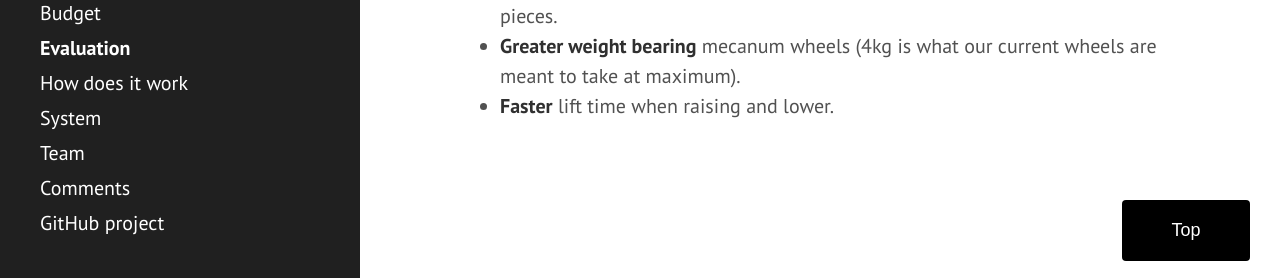
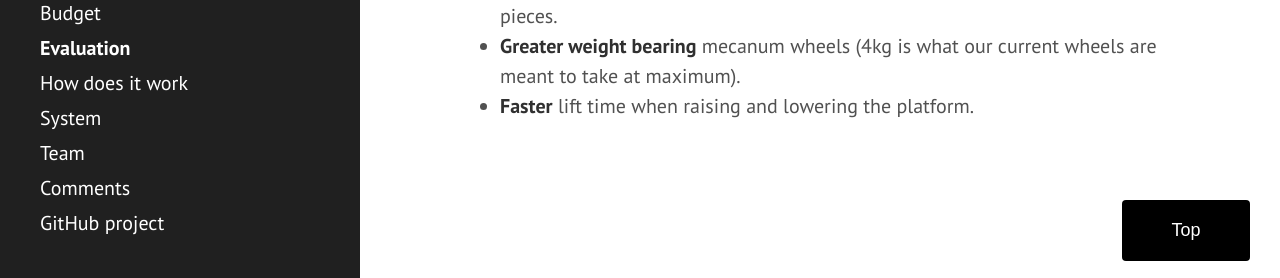
Before and after one commit to okapeng/sdp2020-group2, a Jekyll site: the page built from _pages/evaluation.md, in a window 1280 px wide and 900 px high, scrolled down 3731 px. Shown: the part 619-897 px from the top of the window. Built offline with Jekyll 4.4.1, drawn with Linux system fonts in a browser that asks for light colours.

Commit message:
Update evaluation.md

```diff
--- a/_pages/evaluation.md
+++ b/_pages/evaluation.md
@@ -52,6 +52,6 @@ permalink: /evaluation/
   * Use **better** infrared **sensor-beacon combination** for longer range following possibly with wider (360 degrees) range.
   * **Better materials**, structural improvements would help improve the weight limit and make it usable for heavier objects. A solid base would be less prone to breaking apart after heavy collisions than our current base consisting of Lego pieces.
   * **Greater weight bearing** mecanum wheels (4kg is what our current wheels are meant to take at maximum).
-  * **Faster** lift time when raising and lower.
+  * **Faster** lift time when raising and lowering the platform.
 
 {% include long_page.html %}
```
